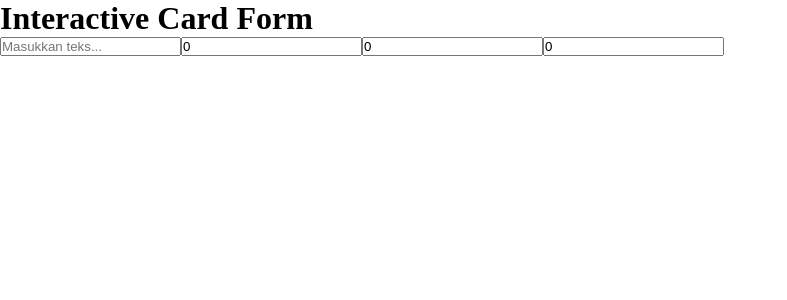
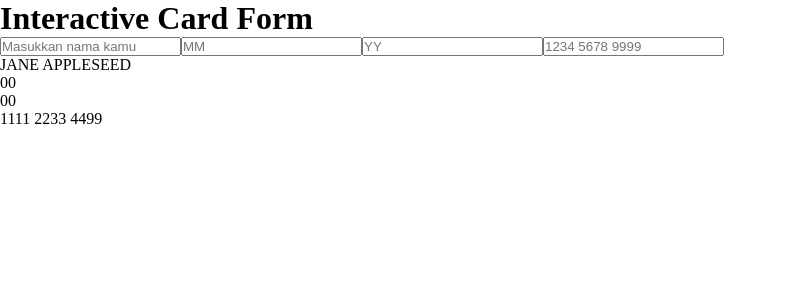
Before and after one commit to Nuuriii/interactive-card, a React (Vite) app: page / in a window 1280 px wide. Shown: the top 300 px of the page, without its empty margins (0-787 px from the left). Built offline with nearby package versions, Linux system fonts and the light colour scheme.

Commit message:
feat: add input result to card

```diff
--- a/src/components/Wrapper/inputWrapper.tsx
+++ b/src/components/Wrapper/inputWrapper.tsx
@@ -3,16 +3,40 @@ import { Input } from "../utils/Input";
 import { Card } from "../utils/Card";
 
 export const InputWrapper = () => {
-   const [displayText, setDisplayText] = useState("");
+   const [displayName, setDisplayName] = useState("");
+   const [displayMonth, setDisplayMonth] = useState(0);
+   const [displayYear, setDisplayYear] = useState(0);
+   const [displayNumber, setDisplayNumber] = useState(0);
 
-   const handleInputChange = (text: string) => {
-      setDisplayText(text);
+   const handleInputName = (name: string) => {
+      setDisplayName(name);
    };
+
+   const handleInputMonth = (month: number) => {
+      setDisplayMonth(month);
+   };
+   const handleInputYear = (year: number) => {
+      setDisplayYear(year);
+   };
+   const handleInputNumber = (number: number) => {
+      setDisplayNumber(number);
+   };
+
    return (
       <div className='App'>
          <h1>Interactive Card Form</h1>
-         <Input onChange={handleInputChange} />
-         <Card text={displayText} />
+         <Input
+            userName={handleInputName}
+            userNumber={handleInputNumber}
+            monthExp={handleInputMonth}
+            yearExp={handleInputYear}
+         />
+         <Card
+            name={displayName}
+            number={displayNumber}
+            month={displayMonth}
+            year={displayYear}
+         />
       </div>
    );
 };
--- a/src/components/utils/Card.tsx
+++ b/src/components/utils/Card.tsx
@@ -5,11 +5,14 @@ interface CardProps {
    number: number;
 }
 
-export const Card = ({ name }: CardProps) => {
+export const Card = ({ name, month, year, number }: CardProps) => {
    return (
       <div>
          <div className='card'>
-            <p>{name}</p>
+            <p>{name !== "" ? name : "JANE APPLESEED"}</p>
+            <p>{month > 0 ? month : "00"}</p>
+            <p>{year > 0 ? year : "00"}</p>
+            <p>{number > 0 ? number : "1111 2233 4499"}</p>
          </div>
       </div>
    );
--- a/src/components/utils/Input.tsx
+++ b/src/components/utils/Input.tsx
@@ -1,63 +1,68 @@
 import { useState } from "react";
 
 interface InputProps {
-   name: (name: string) => void;
-   month: (month: string) => void;
-   year: (year: number | string) => void;
-   number: (number: number | string) => void;
+   userName: (name: string) => void;
+   monthExp: (month: number) => void;
+   yearExp: (year: number) => void;
+   userNumber: (number: number) => void;
 }
 
-export const Input = ({ name, month }: InputProps) => {
+export const Input = ({
+   userName,
+   monthExp,
+   yearExp,
+   userNumber,
+}: InputProps) => {
    const [inputName, setInputName] = useState("");
    const [inputMonth, setInputMonth] = useState(0);
    const [inputYear, setInputYear] = useState(0);
    const [inputNumber, setInputNumber] = useState(0);
 
    const handleName = (event: React.ChangeEvent<HTMLInputElement>) => {
-      const text = event.target.value;
-      setInputName(text);
-      name(text);
+      const name = event.target.value;
+      setInputName(name);
+      userName(name);
    };
    const handleMonth = (event: React.ChangeEvent<HTMLInputElement>) => {
       const month = event.target.value;
       setInputMonth(parseFloat(month));
-      month(month);
+      monthExp(parseFloat(month));
    };
    const handleYear = (event: React.ChangeEvent<HTMLInputElement>) => {
       const year = event.target.value;
       setInputYear(parseFloat(year));
-      year(year);
+      yearExp(parseFloat(year));
    };
    const handleNumber = (event: React.ChangeEvent<HTMLInputElement>) => {
       const number = event.target.value;
       setInputNumber(parseFloat(number));
-      number(parseFloat(number));
+      userNumber(parseFloat(number));
    };
 
    return (
       <div>
          <input
             type='text'
-            placeholder='Masukkan teks...'
+            placeholder='Masukkan nama kamu'
             value={inputName}
             onChange={handleName}
          />
          <input
             type='text'
-            placeholder='Masukkan teks...'
-            value={inputMonth}
+            placeholder='MM'
+            value={inputMonth > 0 ? inputMonth : ""}
             onChange={handleMonth}
          />
          <input
             type='text'
-            placeholder='Masukkan teks...'
-            value={inputYear}
+            placeholder='YY'
+            value={inputYear > 0 ? inputYear : ""}
             onChange={handleYear}
          />
          <input
             type='text'
-            placeholder='Masukkan teks...'
-            value={inputNumber}
+            placeholder='1234 5678 9999'
+            value={inputNumber > 0 ? inputNumber : ""}
             onChange={handleNumber}
          />
       </div>
```
